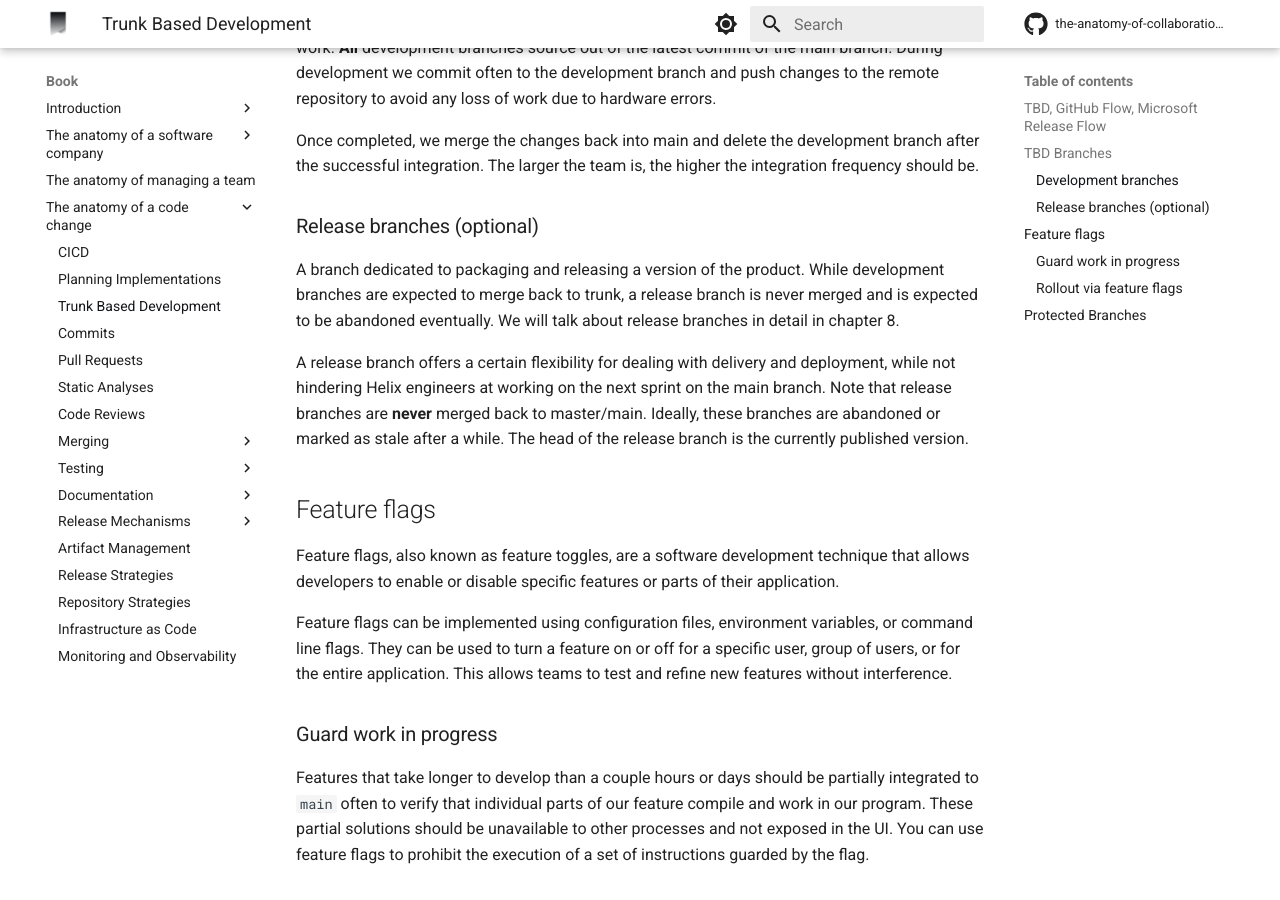
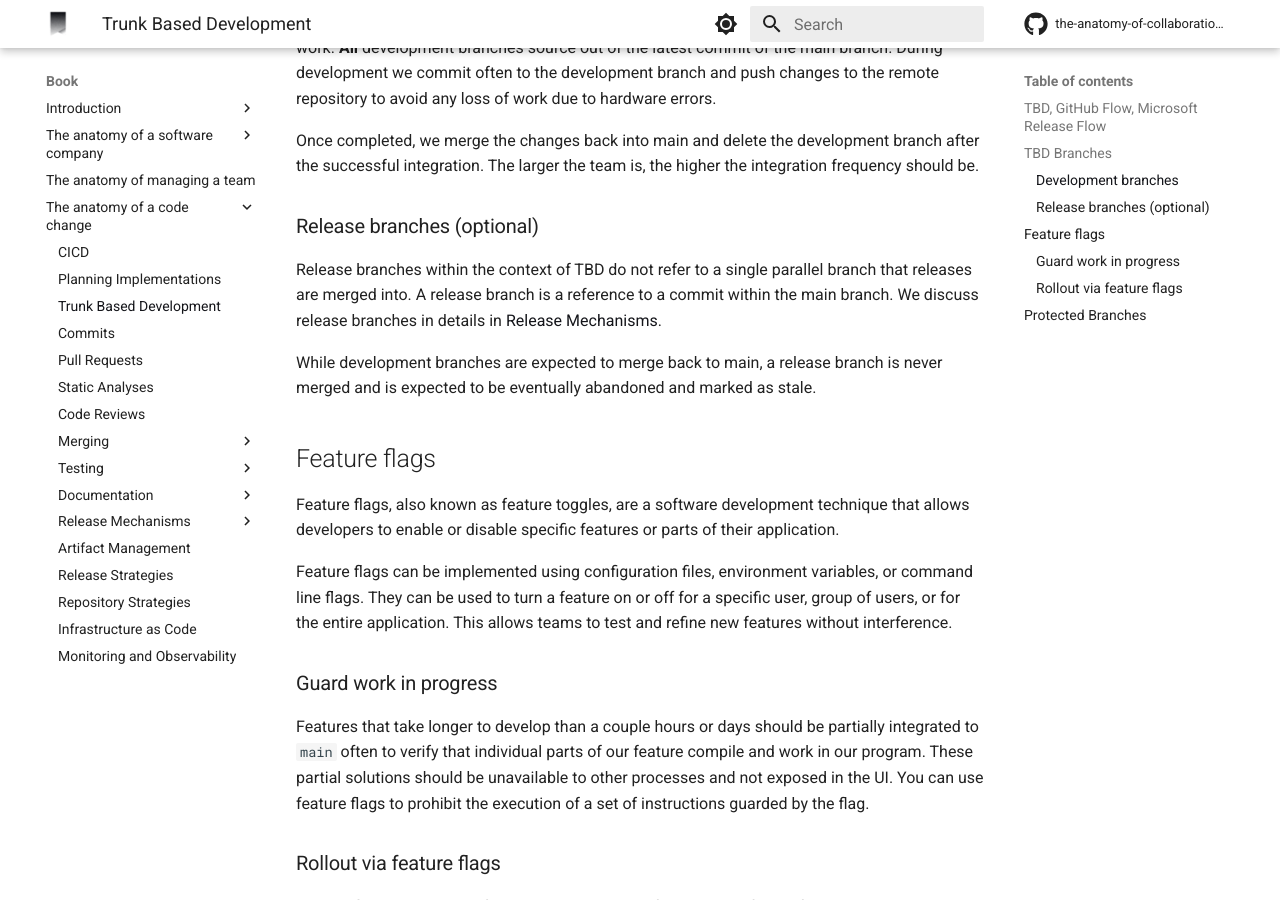
Before and after one commit to engineering-collaboration/book, an MkDocs documentation site: the page built from docs/book/anatomy-of-a-code-change/tbd.md, in a window 1280 px wide and 900 px high, scrolled down 1156 px. Built offline with MkDocs 1.6.1 and Material for MkDocs 9.7.7, drawn with Linux system fonts in a browser that asks for light colours; comment, search, counter and statistics services are not loaded.

Commit message:
Summarize release branches

```diff
--- a/docs/book/anatomy-of-a-code-change/tbd.md
+++ b/docs/book/anatomy-of-a-code-change/tbd.md
@@ -29,9 +29,9 @@ Once completed, we merge the changes back into main and delete the development b
 
 ### Release branches (optional)
 
-A branch dedicated to packaging and releasing a version of the product. While development branches are expected to merge back to trunk, a release branch is never merged and is expected to be abandoned eventually. We will talk about release branches in detail in chapter 8.
+Release branches within the context of TBD do not refer to a single parallel branch that releases are merged into. A release branch is a reference to a commit within the main branch. We discuss release branches in details in [Release Mechanisms]().
 
-A release branch offers a certain flexibility for dealing with delivery and deployment, while not hindering Helix engineers at working on the next sprint on the main branch. Note that release branches are **never** merged back to master/main. Ideally, these branches are abandoned or marked as stale after a while. The head of the release branch is the currently published version.
+While development branches are expected to merge back to main, a release branch is never merged and is expected to be eventually abandoned and marked as stale.
 
 ## Feature flags
 
```
Also changed, not shown: docs/book/anatomy-of-a-code-change/release-mechanism/release-branches.md (+4 -0 lines).
